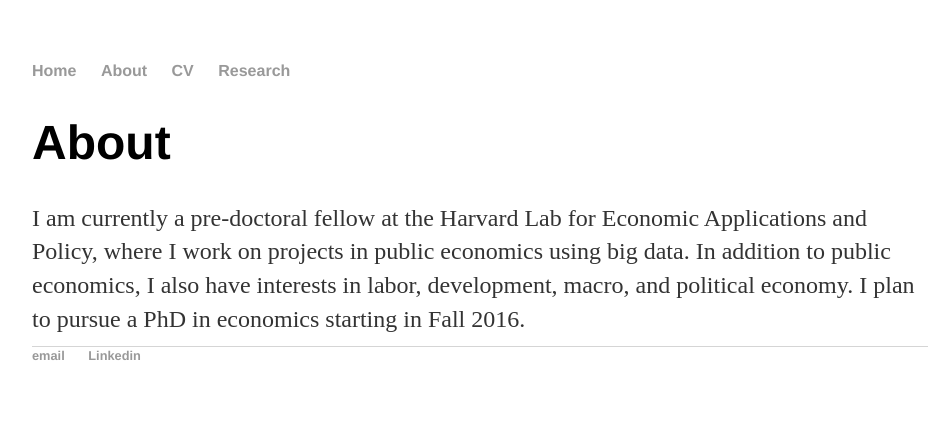
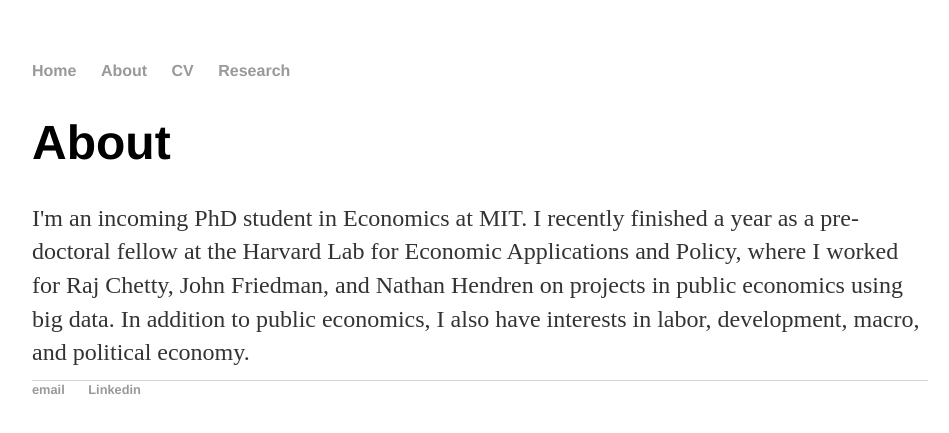
Before and after one commit to jmajic/jmajic.github.io, a Jekyll site: the page built from about/index.html, in a window 1280 px wide. Shown: the top 433 px of the page, without its empty margins (160-1109 px from the left). Built offline with Jekyll 4.4.1, drawn with Linux system fonts in a browser that asks for light colours.

Commit message:
Update index.html

```diff
--- a/about/index.html
+++ b/about/index.html
@@ -5,6 +5,6 @@ title: About Me
 
 		<div class="about">
 			<h1>About</h1>
-			<p>I am currently a pre-doctoral fellow at the Harvard Lab for Economic Applications and Policy, where I work on projects in public economics using big data. In addition to public economics, I also have interests in labor, development, macro, and political economy. I plan to pursue a PhD in economics starting in Fall 2016.</p>
+			<p>I'm an incoming PhD student in Economics at MIT. I recently finished a year as a pre-doctoral fellow at the Harvard Lab for Economic Applications and Policy, where I worked for Raj Chetty, John Friedman, and Nathan Hendren on projects in public economics using big data. In addition to public economics, I also have interests in labor, development, macro, and political economy.</p>
 
 		</div>
```
